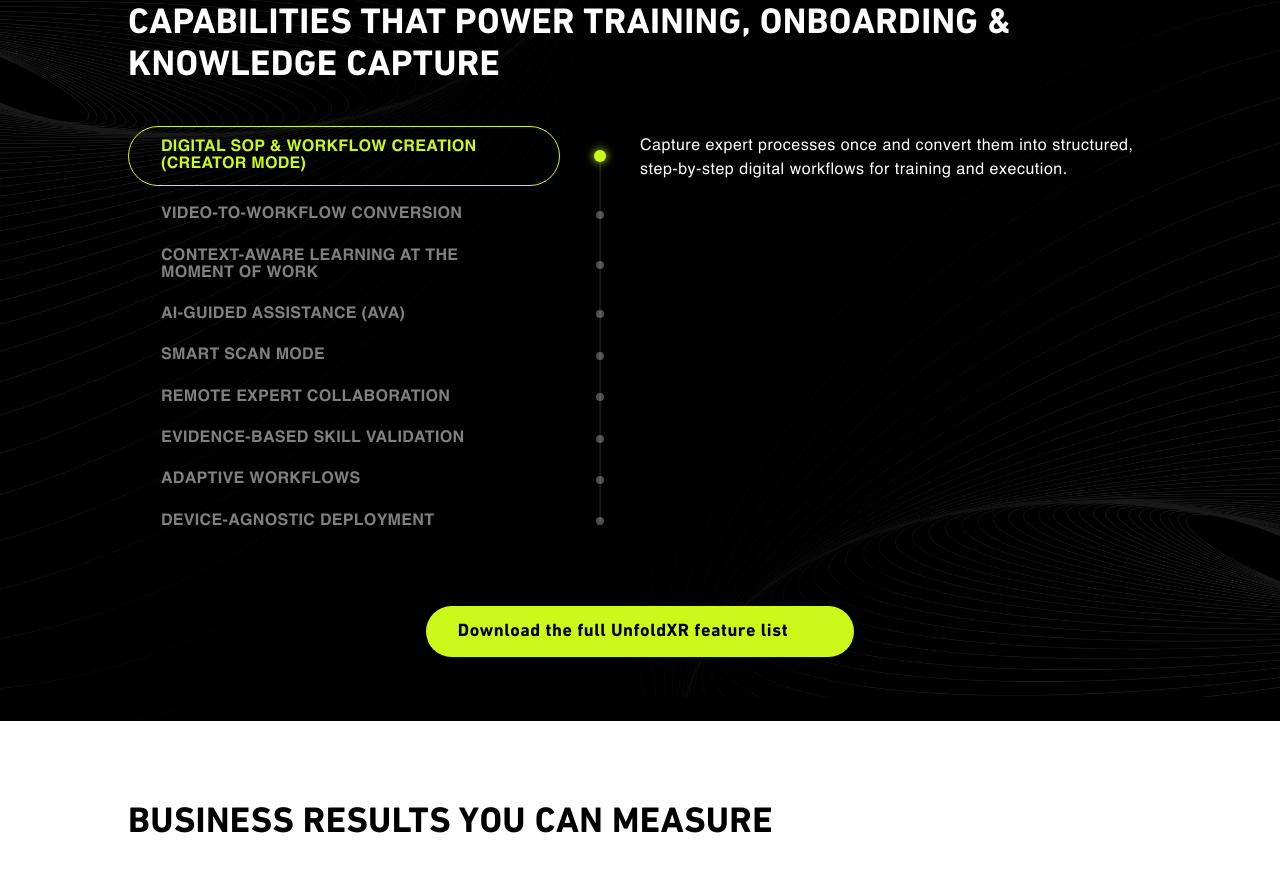
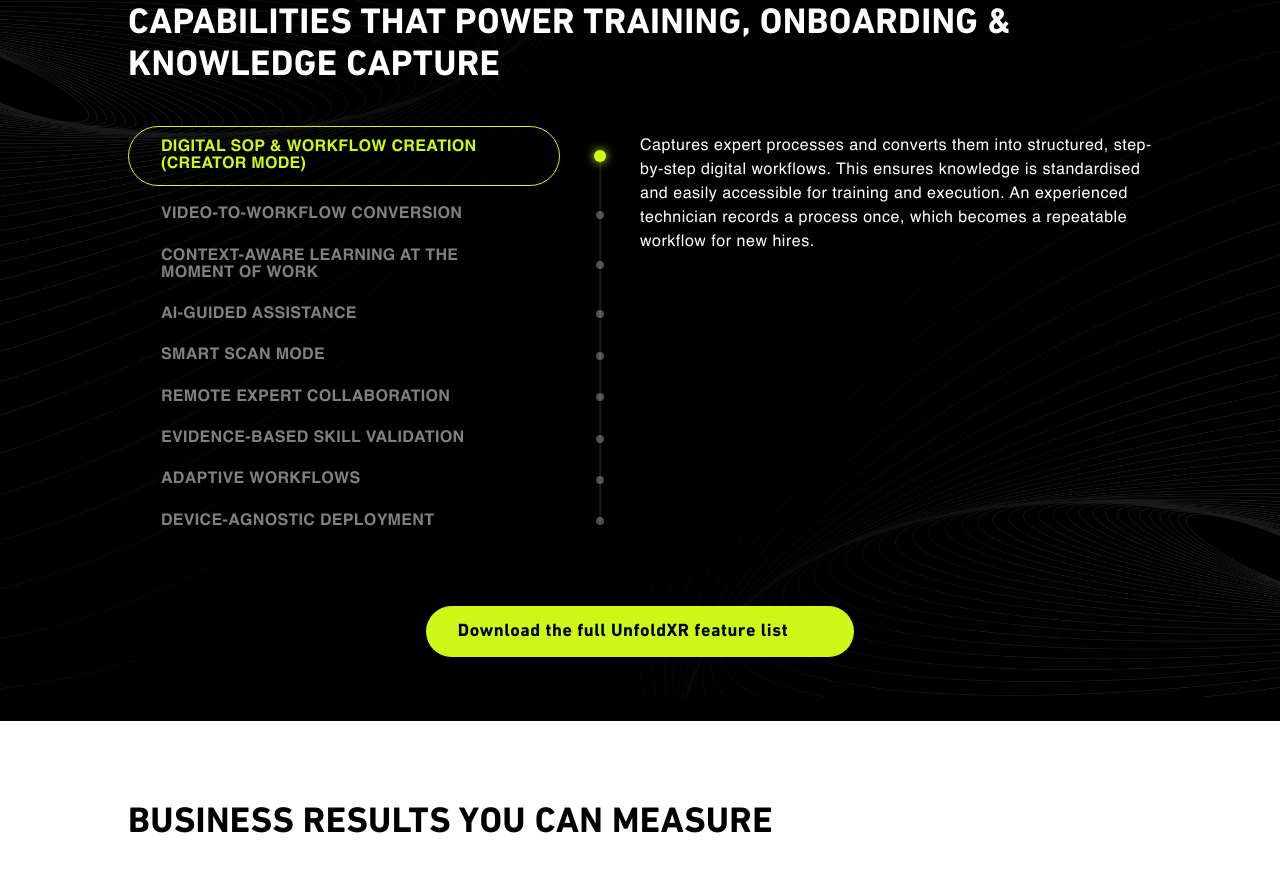
Before and after one commit to devops-89/unfoldxr, a Next.js app: page /usecases/training in a window 1280 px wide. Shown: the part 2540-3429 px from the top of the page. Built offline with nearby package versions, Linux system fonts and the light colour scheme; some icons are missing.

Commit message:
CHANGE CONTENT

```diff
--- a/components/layouts/UseCaseTrainingLayout/HeroSection.tsx
+++ b/components/layouts/UseCaseTrainingLayout/HeroSection.tsx
@@ -16,6 +16,7 @@
       title={data.title}
       subtitle={data.subtitle}
       description={data.description}
+      overlayOpacity={data.overlayOpacity}
       primaryBtn={{ label: "Request a demo", onClick: openModal }}
     />
   );
--- a/components/layouts/UseCaseTrainingLayout/data.ts
+++ b/components/layouts/UseCaseTrainingLayout/data.ts
@@ -4,6 +4,7 @@
     subtitle: string;
     description: string;
     image: string;
+    overlayOpacity?: number;
   };
   knowledge: {
     title: string;
@@ -102,39 +103,39 @@
       items: [
         {
           title: "DIGITAL SOP & WORKFLOW CREATION (CREATOR MODE)",
-          description: "Capture expert processes once and convert them into structured, step-by-step digital workflows for training and execution.",
+          description: "Captures expert processes and converts them into structured, step-by-step digital workflows. This ensures knowledge is standardised and easily accessible for training and execution. An experienced technician records a process once, which becomes a repeatable workflow for new hires.",
         },
         {
           title: "VIDEO-TO-WORKFLOW CONVERSION",
-          description: "Transform existing training videos into interactive, guided instructions.",
+          description: "Transforms existing training videos into interactive, guided instructions. This makes passive content actionable and easier to follow during real tasks. A training video is converted into step-by-step guidance that employees can use while performing the task.",
         },
         {
           title: "CONTEXT-AWARE LEARNING AT THE MOMENT OF WORK",
-          description: "Deliver training guidance aligned to the specific asset, task, or environment.",
+          description: "Delivers training guidance aligned to the specific asset, task, or environment. This improves learning effectiveness by embedding it within real work. A technician receives relevant instructions while working on a specific machine instead of referring to generic training material.",
         },
         {
-          title: "AI-GUIDED ASSISTANCE (AVA)",
-          description: "Provide real-time support, explanations, and recommendations before, during, and after tasks.",
+          title: "AI-GUIDED ASSISTANCE",
+          description: "Provides real-time support, explanations, and recommendations throughout task execution. This reduces dependency on constant supervision and improves confidence in decision-making. A trainee receives instant guidance while performing a task independently.",
         },
         {
           title: "SMART SCAN MODE",
-          description: "Scan assets or QR codes to instantly access relevant training, SOPs, and contextual guidance.",
+          description: "Enables scanning of assets or QR codes to access relevant training, SOPs, and contextual guidance. This reduces time spent searching for information and ensures accuracy. A worker scans a machine and instantly accesses the correct training workflow.",
         },
         {
           title: "REMOTE EXPERT COLLABORATION",
-          description: "Enable trainees to connect with senior experts through live audio, video, and visual guidance.",
+          description: "Connects trainees with experienced professionals through live audio, video, and visual guidance. This accelerates learning and reduces delays in problem-solving. A new employee receives real-time support from a senior expert while performing a complex task.",
         },
         {
           title: "EVIDENCE-BASED SKILL VALIDATION",
-          description: "Capture task completion data, photos, videos, and notes to verify competency and compliance.",
+          description: "Captures task completion data, photos, videos, and notes to verify competency and compliance. This ensures objective assessment of skills and readiness. A completed task is recorded and reviewed to confirm that the trainee meets required standards.",
         },
         {
           title: "ADAPTIVE WORKFLOWS",
-          description: "Ensure instructions adjust automatically across devices and environments for consistent learning outcomes.",
+          description: "Adjusts instructions dynamically based on device, environment, and task complexity. This ensures consistent learning outcomes across different scenarios. A workflow adapts seamlessly whether accessed on a mobile device or smart glasses.",
         },
         {
           title: "DEVICE-AGNOSTIC DEPLOYMENT",
-          description: "Accessible on mobile phones, tablets, and smart glasses, supporting both classroom and field-based training.",
+          description: "Works across mobile phones, tablets, and smart glasses for both classroom and field-based training. This enables flexible learning without dependency on a specific device. A trainee can start learning on a tablet and continue on smart glasses during field execution.",
         },
       ],
     },
@@ -271,58 +272,47 @@
       items: [
         {
           title: "INTELLIGENT INSPECTION PLANNING & ROSTERING",
-          description:
-            "Automatically assign inspections based on compliance schedules, asset criticality, skill levels, and location.",
+          description: "Automatically assigns inspections based on compliance schedules, asset criticality, skill levels, and location. This ensures timely inspections and reduces the risk of missed or delayed checks. A high-risk asset is automatically prioritised and assigned to a qualified inspector.",
         },
         {
           title: "CONTEXT-AWARE DIGITAL CHECKLISTS",
-          description:
-            "Deliver guided, SOP-aligned inspection workflows specific to assets, regulations, and quality standards and enable hands-free inspection.",
+          description: "Delivers guided, SOP-aligned inspection workflows specific to assets, regulations, and quality standards. This improves consistency and ensures every step is completed as required. An inspector follows a structured checklist tailored to a specific machine and compliance requirement.",
         },
         {
           title: "SMART SCAN & ASSET RECOGNITION",
-          description:
-            "Instantly identify equipment through QR or visual recognition to access inspection history and compliance records.",
+          description: "Identifies equipment through QR codes or visual recognition to access inspection history and compliance records. This reduces time spent locating information and improves inspection accuracy. An inspector scans an asset and instantly views its past inspection logs and pending checks.",
         },
         {
-          title: "AI-GUIDED VALIDATION (AVA)",
-          description:
-            "Provide real-time recommendations, flag anomalies, and assist decision-making during inspections.",
+          title: "AI-GUIDED VALIDATION",
+          description: "Provides real-time recommendations, flags anomalies, and supports decision-making during inspections. This improves defect detection and reduces the chances of oversight. While inspecting equipment, deviations from standard parameters are highlighted immediately.",
         },
         {
           title: "EVIDENCE CAPTURE & AUTO-DOCUMENTATION",
-          description:
-            "Capture photos, videos, annotations, and notes with automatic generation of compliance-ready reports.",
+          description: "Captures photos, videos, annotations, and notes and converts them into compliance-ready reports. This reduces manual effort and ensures complete documentation. A completed inspection automatically generates a detailed report with supporting evidence.",
         },
         {
           title: "GEO-TAGGED & TIME-STAMPED VERIFICATION",
-          description:
-            "Ensure inspections are completed at the correct location with verifiable digital audit trails.",
+          description: "Records location and time data for every inspection activity. This ensures authenticity and creates a verifiable audit trail. An inspection entry includes exact location and timestamp details for audit validation.",
         },
         {
           title: "AR-BASED MEASUREMENT & VISUAL GUIDANCE",
-          description:
-            "Enable precise measurements and overlay-based inspection assistance to reduce manual errors.",
+          description: "Enables precise measurements and visual overlays during inspections. This reduces manual errors and improves accuracy in quality checks. An inspector uses AR overlays to measure clearances and verify alignment on-site.",
         },
         {
           title: "DEVIATION REPORTING & ESCALATION",
-          description:
-            "Instantly report faults or compliance gaps to trigger corrective workflows.",
+          description: "Allows instant reporting of faults or compliance gaps during inspections. This ensures faster corrective action and reduces risk exposure. A detected issue is immediately logged and routed to the relevant team for resolution.",
         },
         {
           title: "OFFLINE-READY EXECUTION",
-          description:
-            "Conduct inspections seamlessly in low or no-connectivity environments.",
+          description: "Supports inspection workflows and documentation even in low or no connectivity environments. This ensures continuity of operations across remote or restricted locations. An inspector completes a full compliance check in a no-network zone without interruption.",
         },
         {
           title: "CONTINUOUS QUALITY INTELLIGENCE",
-          description:
-            "Every inspection strengthens future workflows, identifies patterns, and improves preventive controls.",
+          description: "Uses inspection data to identify patterns and improve future workflows. This strengthens preventive controls and reduces recurring issues. Repeated defects across sites are identified and addressed through updated inspection processes.",
         },
         {
           title: "DEVICE-AGNOSTIC DEPLOYMENT",
-          description:
-            "Accessible on mobile phones, tablets, and smart glasses, from simple devices to advanced AR wearables.",
+          description: "Works across mobile phones, tablets, and smart glasses. This ensures flexibility and ease of adoption across different inspection environments. An inspector can switch between devices depending on the task without affecting workflow continuity.",
         },
       ],
     },
@@ -453,47 +443,47 @@
       items: [
         {
           title: "INTELLIGENT TASK PLANNING & ROSTERING",
-          description: "Automatically assign and schedule work based on skills, location, priority, and asset criticality.",
+          description: "Automatically assigns and schedules work based on skills, location, priority, and asset criticality. This improves planning efficiency and reduces delays in task execution. A critical machine issue is assigned to the nearest qualified technician with the right expertise.",
         },
         {
           title: "CONTEXT-AWARE TASK EXECUTION",
-          description: "Guided SOPs and instructions aligned to the specific asset, location, and task.",
+          description: "Delivers guided SOPs aligned to the specific asset, location, and task. This ensures consistent execution and reduces dependency on manual interpretation. A technician performs a repair by following step-by-step instructions tailored to that equipment.",
         },
         {
           title: "ASSET HISTORY AT THE MOMENT OF WORK",
-          description: "Instant access to past maintenance records, fault logs, and service history on site.",
+          description: "Provides instant access to past maintenance records, fault logs, and service history on site. This improves decision-making and speeds up troubleshooting. A technician reviews previous breakdown patterns before starting a repair.",
         },
         {
           title: "INTELLIGENT DIAGNOSTICS (SCAN MODE)",
-          description: "Real-time issue identification with recommended actions during maintenance and repair.",
+          description: "Enables real-time issue identification with recommended actions during maintenance and repair. This reduces diagnosis time and improves accuracy. A technician scans an asset and receives possible fault causes with guided next steps.",
         },
         {
-          title: "AI-GUIDED ASSISTANCE (AVA)",
-          description: "Moment-of-work AI-assisted recommendations and decision support that adapt as the task progresses.",
+          title: "AI-GUIDED ASSISTANCE",
+          description: "Provides real-time recommendations and decision support as the task progresses. This improves troubleshooting efficiency and reduces reliance on external input. A technician receives adaptive guidance while resolving a complex issue.",
         },
         {
           title: "REMOTE EXPERT COLLABORATION",
-          description: "Connect with specialists via live audio, video, and visual guidance when escalation is needed.",
+          description: "Connects technicians with specialists via live audio, video, and visual guidance when escalation is needed. This reduces downtime and avoids unnecessary travel. An expert remotely guides a technician through a critical repair.",
         },
         {
           title: "OFFLINE-READY EXECUTION",
-          description: "Continue guided work even in low or no-connectivity environments.",
+          description: "Supports guided work even in low or no-connectivity environments. This ensures uninterrupted operations in remote or restricted locations. A technician completes maintenance tasks in a no-network zone without disruption.",
         },
         {
           title: "EVIDENCE CAPTURE & REPORTING",
-          description: "Capture photos, videos, and notes, with automatic maintenance reports generated at completion.",
+          description: "Captures photos, videos, and notes and converts them into structured maintenance reports automatically. This reduces manual effort and improves documentation accuracy. A completed repair generates a ready-to-submit service report with all evidence.",
         },
         {
           title: "CONTINUOUS KNOWLEDGE BUILDING",
-          description: "Every completed task strengthens SOPs and improves future maintenance outcomes.",
+          description: "Uses every completed task to improve SOPs and future maintenance workflows. This strengthens operational knowledge and reduces recurring issues. A resolved fault becomes part of a standard workflow for similar cases.",
         },
         {
           title: "CREATOR MODE",
-          description: "Capture expert tasks once. UnfoldXR auto-creates SOPs and training workflows.",
+          description: "Captures expert tasks once and converts them into SOPs and training workflows. This ensures knowledge is preserved and easily scaled across teams. An experienced technician records a repair process that becomes a reusable workflow.",
         },
         {
-          title: "DEVICE-AGNOSTIC",
-          description: "Runs on mobiles, tablets, and smart glasses, from basic to advanced AR devices.",
+          title: "DEVICE-AGNOSTIC DEPLOYMENT",
+          description: "Runs seamlessly across mobile devices, tablets, and smart glasses. This ensures flexibility and easy adoption across environments. A technician switches between devices based on task requirements without affecting execution.",
         },
       ],
     },
@@ -574,6 +564,7 @@
       description:
         "UnfoldXR brings AI and augmented reality powered intelligence directly to field service operations anytime, anywhere.",
       image: "/images/usecase/FieldInspection/HeroSection.jpeg",
+      overlayOpacity: 0.7,
     },
     knowledge: {
       title: "REDUCE SERVICE DELAYS WITH SMARTER FIELD SERVICE",
@@ -617,43 +608,43 @@
       items: [
         {
           title: "INTELLIGENT TICKET ROUTING & ROSTERING",
-          description: "Automatically assign service tickets based on skills, availability, priority, and location.",
+          description: "Automatically assigns service tickets based on skills, availability, priority, and location. This reduces delays in allocation and ensures faster response times. A high-priority breakdown is routed to the nearest qualified technician without manual intervention.",
         },
         {
           title: "CONTEXT-AWARE FIELD GUIDANCE",
-          description: "Deliver step-by-step SOPs aligned to the specific asset and fault condition on site.",
+          description: "Delivers step-by-step SOPs aligned to the specific asset and fault condition on site. This improves accuracy and ensures tasks are executed as per standards. A technician diagnosing a machine follows guidance tailored to that exact fault scenario.",
         },
         {
           title: "SMART SCAN DIAGNOSTICS",
-          description: "Scan QR codes or assets to instantly access machine history, fault logs, and guided troubleshooting paths.",
+          description: "Enables scanning of QR codes or assets to access machine history, fault logs, and troubleshooting paths. This reduces time spent searching for information and speeds up diagnosis. A technician scans a machine and instantly views past issues and recommended fixes.",
         },
         {
-          title: "AI-GUIDED ASSISTANCE (AVA)",
-          description: "Provide adaptive recommendations and decision support as the technician works through the issue.",
+          title: "AI-GUIDED ASSISTANCE",
+          description: "Provides adaptive recommendations and decision support during task execution. This improves troubleshooting speed and reduces dependency on external support. While resolving an issue, the technician receives suggestions based on similar past cases.",
         },
         {
           title: "LIVE REMOTE EXPERT COLLABORATION",
-          description: "Enable one-tap connection to specialists via audio, video, screen sharing, and AR visual guidance.",
+          description: "Enables instant connection to specialists via audio, video, screen sharing, and AR guidance. This reduces escalation delays and avoids unnecessary travel. An expert remotely guides a field technician through a complex repair in real time.",
         },
         {
           title: "FULL ASSET & SERVICE HISTORY ACCESS",
-          description: "Ensure technicians have real-time visibility into past repairs and maintenance data.",
+          description: "Provides real-time visibility into past repairs, maintenance records, and service logs. This improves decision-making and ensures informed troubleshooting. A technician checks previous breakdown patterns before starting the repair.",
         },
         {
           title: "OFFLINE-READY EXECUTION",
-          description: "Continue guided diagnostics and documentation even in low-connectivity environments.",
+          description: "Allows tasks, guidance, and documentation to continue even in low or no connectivity environments. This ensures uninterrupted work in remote or network-limited locations. A field worker completes diagnostics in a remote site without internet access.",
         },
         {
           title: "EVIDENCE CAPTURE & AUTOMATED REPORTING",
-          description: "Capture photos, videos, and notes with AI-generated service reports filed automatically.",
+          description: "Captures photos, videos, and notes and converts them into structured reports automatically. This reduces manual documentation effort and improves accuracy. A completed service task generates a ready report with all supporting evidence.",
         },
         {
           title: "CONTINUOUS KNOWLEDGE IMPROVEMENT",
-          description: "Every resolved case strengthens workflows and improves future troubleshooting accuracy.",
+          description: "Uses every completed case to refine workflows and improve future troubleshooting. This increases efficiency and strengthens the knowledge base over time. A resolved issue becomes part of a guided workflow for similar future cases.",
         },
         {
           title: "DEVICE-AGNOSTIC DEPLOYMENT",
-          description: "Runs seamlessly on mobile devices, tablets, and smart glasses.",
+          description: "Runs seamlessly across mobile devices, tablets, and smart glasses. This ensures flexibility and easy adoption across different environments. A technician switches between devices based on task requirements without disruption.",
         },
       ],
     },
```
Also changed, not shown: components/layouts/AboutUsLayout/DifferentiatorsSection.tsx (+5 -5 lines).
